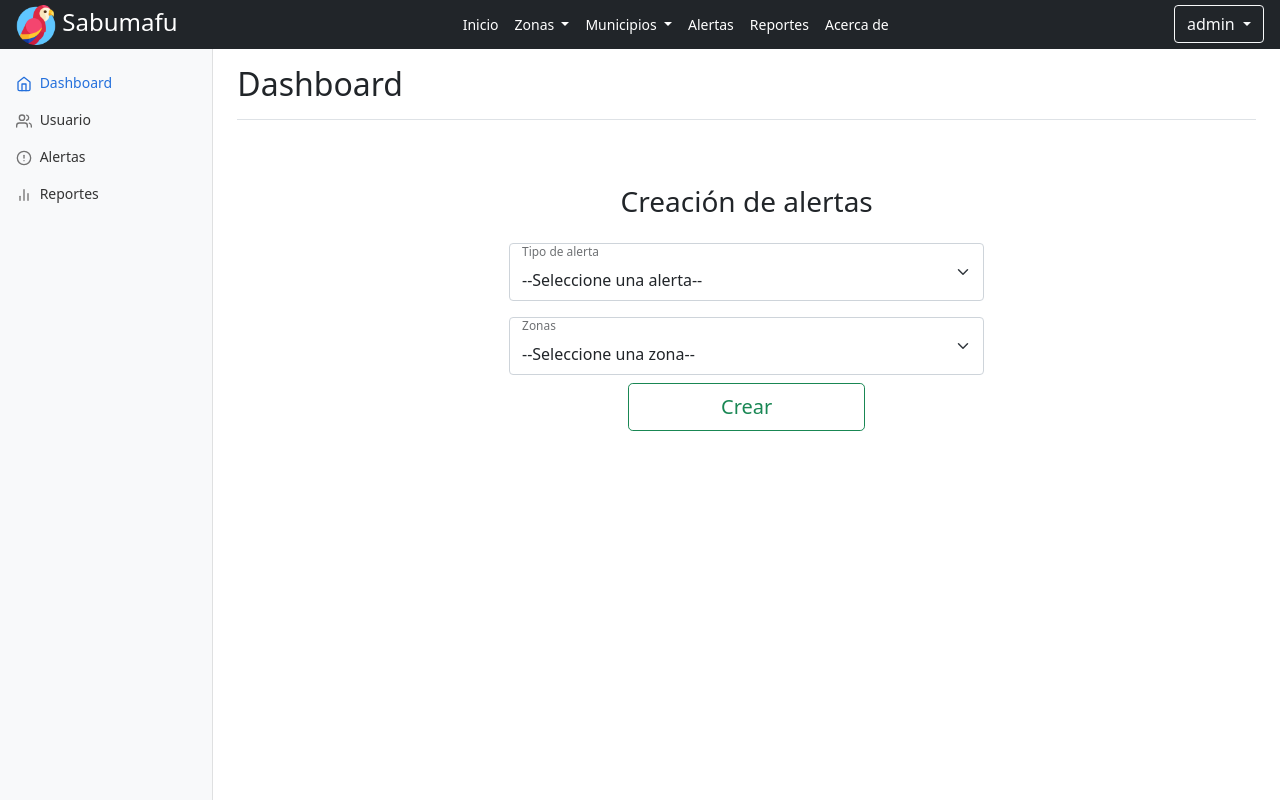
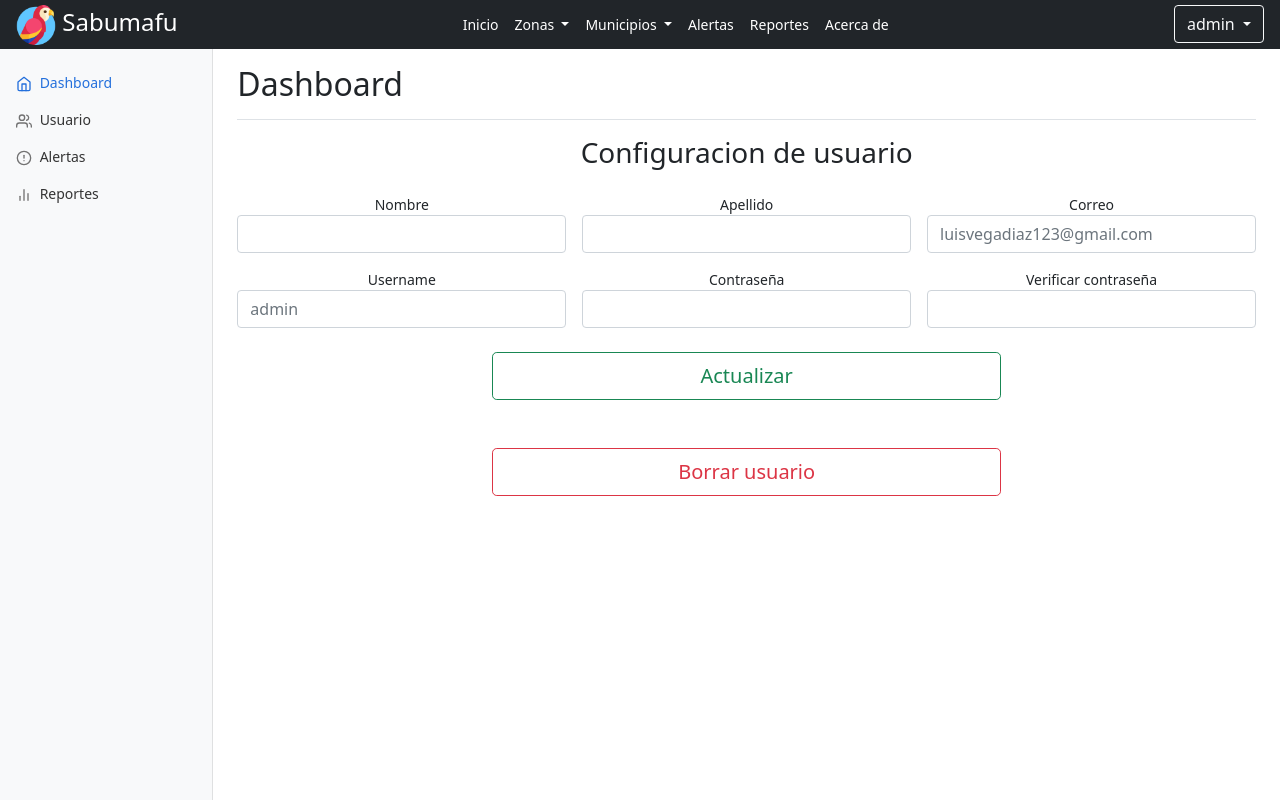
Before and after one commit to lvegadi/sabumafu, a Django app: page /dashboard/configuracion/ in a window 1280 px wide. Run offline with Django 3.2, Linux system fonts and the light colour scheme; a user stored in the database is signed in; data comes from the database, SQL or seed files in the repository; both versions use the stored data as it was after the commit; some libraries are stand-ins or nearby versions.

Commit message:
sabufamu pre-final

```diff
--- a/templates/configuracion/index.html
+++ b/templates/configuracion/index.html
@@ -0,0 +1,55 @@
+{% extends 'dashboard.html'%}
+{% load static %}
+{% block contenido %}
+{% if messages %}
+    <div class="alert alert-success" role="alert">
+        {% for message in messages %}
+            <h4>{{ message }}</h4>
+        {% endfor %}
+    </div>
+    {% endif %}
+<div class="text-center">
+    <form id="conf_form" method="post" name="conf_form">
+        {% csrf_token %}
+        <h1 class="h3 mb-3 fw-normal">Configuracion de usuario</h1>
+        <div class="row row-cols-1 row-cols-sm-2 row-cols-md-3 g-3">
+            <div class="col form-group py-2">
+                <label for="conf_name">Nombre</label>
+                <input type="text" class="form-control" id="conf_name" name="conf_name"
+                    placeholder="{{user.first_name}}" value="">
+            </div>
+            <div class="col form-group py-2">
+                <label for="conf_lst_name">Apellido</label>
+                <input type="text" class="form-control" id="conf_lst_name" name="conf_lst_name"
+                    placeholder="{{user.last_name}}" value="">
+            </div>
+            <div class="col form-group py-2">
+                <label for="conf_email">Correo</label>
+                <input type="email" class="form-control" id="conf_email" name="conf_email" placeholder="{{user.email}}" value="">
+            </div>
+        </div>
+        <div class="row row-cols-1 row-cols-sm-2 row-cols-md-3 g-3">
+            <div class="col form-group py-2">
+                <label for="conf_usernm">Username</label>
+                <input type="text" class="form-control" id="conf_usernm" name="conf_usernm"
+                    placeholder="{{user.username}}" value="">
+            </div>
+            <div class="col form-group py-2">
+                <label for="conf_pss">Contraseña</label>
+                <input type="password" class="form-control" id="conf_pss" name="conf_pss" value="">
+            </div>
+            <div class=" col form-group py-2">
+                <label for="conf_pss">Verificar contraseña</label>
+                <input type="password" class="form-control" id="conf_pss1" name="conf_pss1" value="">
+            </div>
+            <div class="form-floating">
+                <input type="hidden" class="form-control" id="conf_id" name="conf_id" value="{{user.id}}">
+            </div>
+        </div>
+        <button class="btn btn-outline-success btn-lg w-50" type="submit">Actualizar</button>
+        <button class="btn btn-outline-danger btn-lg w-50 mt-5" type="submit">Borrar usuario</button>
+    </form>
+    <br>
+
+</div>
+{% endblock %}
--- a/templates/dashboard.html
+++ b/templates/dashboard.html
@@ -141,7 +141,7 @@
             </li>
 
             <li class="nav-item">
-              <a class="nav-link" href="#">
+              <a class="nav-link" href="{% url 'config' %}">
                 <span data-feather="users"></span>
                 Usuario
               </a>
--- a/templates/fauna/index.html
+++ b/templates/fauna/index.html
@@ -33,6 +33,10 @@
                             <div class="d-flex justify-content-between align-items-center">
                             </div>
                         </div>
+                        <div class="card-footer text-center">
+                            <button type="button" onclick="window.location.href='/fauna/detalle/{{row.id}}'"
+                                class="btn btn-sm btn-outline-secondary ">Detalles</button>
+                        </div>
                     </div>
                 </div>
                 {% endfor %}
--- a/templates/fauna/lista.html
+++ b/templates/fauna/lista.html
@@ -33,6 +33,10 @@
                             <div class="d-flex justify-content-between align-items-center">
                             </div>
                         </div>
+                        <div class="card-footer text-center">
+                            <button type="button" onclick="window.location.href='/fauna/detalle/{{row.fauna.id}}'"
+                                class="btn btn-sm btn-outline-secondary ">Detalles</button>
+                        </div>
                     </div>
                 </div>
                 {% endfor %}
--- a/templates/flora/index.html
+++ b/templates/flora/index.html
@@ -33,6 +33,10 @@
                             <div class="d-flex justify-content-between align-items-center">
                             </div>
                         </div>
+                        <div class="card-footer text-center">
+                            <button type="button" onclick="window.location.href='/flora/detalle/{{row.id}}'"
+                                class="btn btn-sm btn-outline-secondary ">Detalles</button>
+                        </div>
                     </div>
                 </div>
                 {% endfor %}
--- a/websabumafu/urls.py
+++ b/websabumafu/urls.py
@@ -16,7 +16,7 @@ Including another URLconf
 from django.conf.urls import url,include
 from django.contrib import admin
 from django.urls import path
-from zonas.views import index, zona, todazona, registro, flora, todaflora, fauna, todafauna, alerta, dashboard,reportes,reporte_alerta, reporte_fauna, reporte_flora,  reporte_dpto, reporte_ong, configure
+from zonas.views import index, zona, todazona, registro, flora, todaflora, fauna, todafauna, alerta, dashboard,reportes,reporte_alerta, reporte_fauna, reporte_flora,  reporte_dpto, reporte_ong, configure, detail_flora, detail_fauna
 from municipios.views import index_municipio
 from django.conf import settings
 from django.conf.urls.static import static
@@ -34,6 +34,9 @@ urlpatterns = [
     path('fauna/<int:id>',fauna,name="fauna"),
     path('fauna/',todafauna,name="fauna_lista"),
     path('account/',include('django.contrib.auth.urls')),
+    path('fauna/detalle/<int:id>', detail_fauna, name="fauna_detalles"),
+    path('flora/detalle/<int:id>', detail_flora, name="flora_detalles"),
+
     #-- MUNICIPIOS --#
     path('municipio/', index_municipio, name="index_municipio"),
     #-- DASHBOARD --#
--- a/zonas/views.py
+++ b/zonas/views.py
@@ -110,6 +110,30 @@ def todafauna(request):
     data = {'title': 'Fauna', 'count': count, 'fauna': lista}
     return render(request, 'fauna/index.html', data)
 
+
+def detail_flora(request,id=None):
+    if id is not None:
+        try:
+            f = Flora.objects.get(id=id)
+            f_zona = Flora_zona.objects.get(flora_id=f.id)
+        except Flora.DoesNotExist:
+            raise Http404
+        except:
+            raise Http404
+    data = {'flora': f, 'flora_z': f_zona}
+    return render(request, 'flora/detalle.html', data)
+
+def detail_fauna(request,id=None):
+    if id is not None:
+        try:
+            f = Fauna.objects.get(id=id)
+            f_zona = Fauna_zona.objects.get(fauna_id=f.id)
+        except Fauna.DoesNotExist:
+            raise Http404
+        except:
+            raise Http404
+    data = {'fauna': f, 'fauna_z': f_zona}
+    return render(request, 'fauna/detalle.html', data)
 # Dashboard
 
 
@@ -131,19 +155,39 @@ def alerta(request):
 
 @login_required(login_url='/account/login/')  # sirve
 def configure(request):
-    zona = Zona_protegida.objects.all()
-    now = datetime.now()
-    date = str(now.year) + "-" + str(now.month) + "-" + str(now.day)
     if request.method == 'POST':
-        alert_type = request.POST.get('slc_lrt_tp')
-        user = request.POST.get('slc_user')
-        user1 = User.objects.get(id=user)
-        zone = request.POST.get('slc_zone')
-        zone_id = Zona_protegida.objects.get(slug=zone)
-        a = Alerta(tipo_alerta=alert_type, usuario=user1, fecha=date, zona=zone_id)
-        a.save()
-    data = {'title': 'Alerta', 'zona': zona, 'date': date}
-    return render(request, 'alerta/index.html', data)
+        actual_user = User.objects.get(id = request.POST.get('conf_id'))
+        if request.POST.get('conf_email') != "":
+            actual_user.email = request.POST.get('conf_email')
+            actual_user.save()
+            messages.success(request, 'Email actualizado satisfactoriamente.')
+        if request.POST.get('conf_name') != "":
+            actual_user.first_name = request.POST.get('conf_name')
+            actual_user.save()
+            messages.success(request, 'Nombre actualizado satisfactoriamente.')
+        if request.POST.get('conf_lst_name') != "":
+            actual_user.last_name = request.POST.get('conf_lst_name')
+            actual_user.save()
+            messages.success(request, 'Apellido actualizado satisfactoriamente.')
+        if request.POST.get('conf_usernm') != "":
+            actual_user.username = request.POST.get('conf_usernm')
+            actual_user.save()
+            messages.success(request, 'Username actualizado satisfactoriamente.')
+        if request.POST.get('conf_pss') != "" and request.POST.get('conf_pss1') != "":
+            if request.POST.get('conf_pass') == request.POST.get('conf_pass1'):
+                actual_user.set_password(request.POST.get('conf_pss'))
+                actual_user.save()
+                messages.success(request, 'Contraseña actualizada satisfactoriamente.')
+            else:
+                messages.success(request, 'Contraseña NO actualizada.')
+
+        #user = request.POST.get('slc_user')
+        #user1 = User.objects.get(id=user)
+        #zone = request.POST.get('slc_zone')
+        #zone_id = Zona_protegida.objects.get(slug=zone)
+        #a = Alerta()
+    data = {'title': 'Alerta'}
+    return render(request, 'configuracion/index.html', data)
 
 @login_required(login_url='/account/login/')
 def dashboard(request):
```
Also changed, not shown: templates/fauna/detalle.html (added, +50 -0 lines), templates/flora/detalle.html (added, +50 -0 lines), templates/flora/lista.html (+7 -2 lines), templates/zonas/index.html (+3 -8 lines), db.sqlite3.
